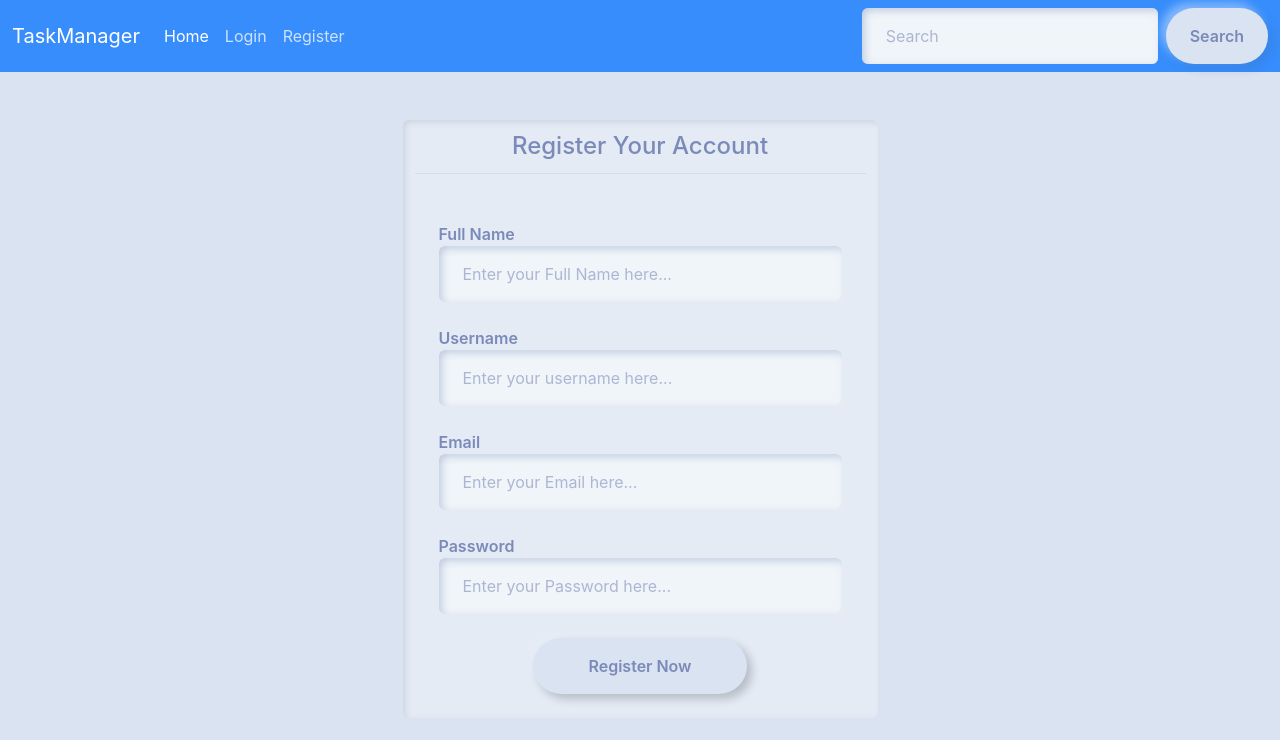
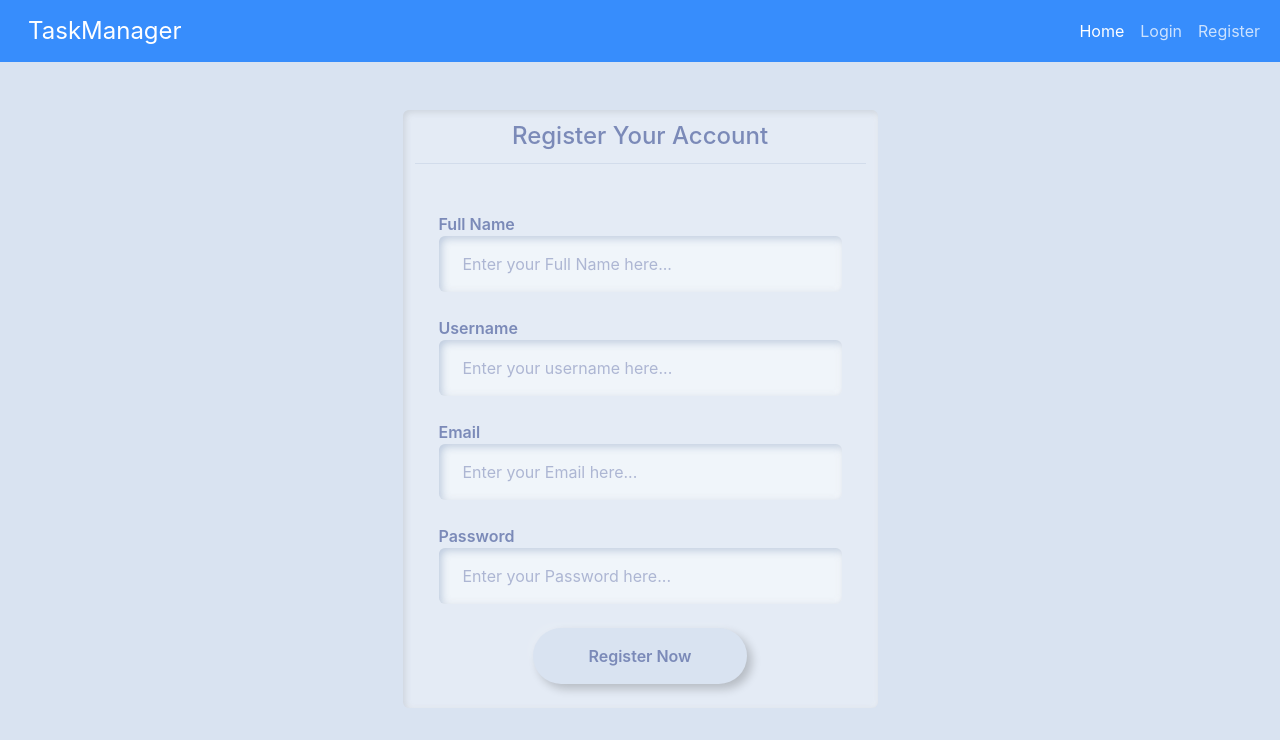
Before and after one commit to Shaik-Sameer77/MERN-CRUD, a React (Create React App) app in the folder client/: page /register in a window 1280 px wide. Shown: the top 740 px of the page. Built offline with nearby package versions, Linux system fonts and the light colour scheme.

Commit message:
Deployment

```diff
--- a/client/src/components/Home.jsx
+++ b/client/src/components/Home.jsx
@@ -52,7 +52,13 @@ const Home = () => {
           type="button"
           data-bs-toggle="modal"
           data-bs-target="#exampleModal"
-          className="btn btn-outline-light"
+          className="btn btn-outline-light "
+
+          style={{
+            background: "lightgreen",
+            border: "1px solid lightgreen",
+            color: "white",
+          }}
         >
           Add
         </button>
--- a/client/src/components/partials/AddTodoModal.jsx
+++ b/client/src/components/partials/AddTodoModal.jsx
@@ -1,9 +1,9 @@
 import React, { useState } from "react";
 import { createTodoApi } from "../../services/api.js";
-import {  toast } from "react-toastify";
+import { toast } from "react-toastify";
 import "react-toastify/dist/ReactToastify.css";
 
-function AddTodoModal({setRefreshList}) {
+function AddTodoModal({ setRefreshList }) {
   const [todoDesc, setTodoDesc] = useState("");
 
   const handleTodoSubmit = async () => {
@@ -12,10 +12,10 @@ function AddTodoModal({setRefreshList}) {
       toast("Todo is required");
     }
     const result = await createTodoApi({ desc: todoDesc });
-    console.log(result)
+    console.log(result);
     if (result.status === 200 && result.data.status === 200) {
       toast("Todo Added");
-      setRefreshList(new Date())
+      setRefreshList(new Date());
       setTodoDesc("");
     } else {
       toast(result.data.message);
@@ -24,7 +24,6 @@ function AddTodoModal({setRefreshList}) {
 
   return (
     <div className="modal mt-5" id="exampleModal">
-
       <div className="modal-dialog" role="document">
         <div className="modal-content">
           <div className="modal-header">
@@ -38,7 +37,7 @@ function AddTodoModal({setRefreshList}) {
                 setTodoDesc("");
               }}
             >
-              <span arial-hidden="true"></span>
+              <span aria-hidden="true"></span>
             </button>
           </div>
           <div className="modal-body">
@@ -47,6 +46,7 @@ function AddTodoModal({setRefreshList}) {
                 name=""
                 className="form-control"
                 rows={3}
+                value={todoDesc}
                 onChange={(e) => {
                   setTodoDesc(e.target.value);
                 }}
@@ -64,7 +64,11 @@ function AddTodoModal({setRefreshList}) {
             >
               Close
             </button>
-            <button className="btn btn-secondary" onClick={handleTodoSubmit} data-bs-dismiss="modal">
+            <button
+              className="btn btn-secondary"
+              onClick={handleTodoSubmit}
+              data-bs-dismiss="modal"
+            >
               Save Todo
             </button>
           </div>
--- a/client/src/components/partials/EditTodoModal.jsx
+++ b/client/src/components/partials/EditTodoModal.jsx
@@ -15,11 +15,10 @@ function EditTodoModal({ todo, setRefreshList, closeModal, modalId }) {
       todo_id: todo._id,
       desc: editedDesc,
     });
-    console.log(result)
+    console.log(result);
     if (result.status === 200) {
       toast("Todo Updated");
       setRefreshList(new Date());
-      setEditedDesc("");
     } else {
       toast(result.data.message);
     }
@@ -55,9 +54,6 @@ function EditTodoModal({ todo, setRefreshList, closeModal, modalId }) {
               type="button"
               className="btn btn-secondary"
               data-bs-dismiss="modal"
-              onClick={() => {
-                setEditedDesc("");
-              }}
             >
               Close
             </button>
--- a/client/src/components/partials/Header.jsx
+++ b/client/src/components/partials/Header.jsx
@@ -13,8 +13,19 @@ const Header = () => {
   const handleLogout = () => {
     localStorage.removeItem("user");
     setUser(null);
+    navigate("/login");
+  };
 
-      navigate("/login");
+
+  const taskManagerStyle = {
+    fontSize: "24px",
+    textDecoration: "none",
+    color: "#fff",
+  };
+
+
+  const logoutLinkStyle = {
+    marginRight: "20px",
 
   };
 
@@ -22,9 +33,9 @@ const Header = () => {
     <div>
       <nav className="navbar navbar-expand-lg bg-primary" data-bs-theme="dark">
         <div className="container-fluid">
-          <Link className="navbar-brand" to="/">
-            TaskManager
-          </Link>
+          <div className="navbar-brand mx-3">
+            <Link to="/" style={taskManagerStyle}>TaskManager</Link>
+          </div>
           <button
             className="navbar-toggler"
             type="button"
@@ -38,7 +49,7 @@ const Header = () => {
             <span className="navbar-toggler-icon"></span>
           </button>
           <div className="collapse navbar-collapse" id="navbarColor01">
-            <ul className="navbar-nav me-auto">
+            <ul className="navbar-nav ms-auto">
               <li className="nav-item">
                 <Link className="nav-link active" to="/">
                   Home
@@ -48,7 +59,11 @@ const Header = () => {
 
               {user ? (
                 <li className="nav-item">
-                  <Link className="nav-link" onClick={handleLogout} style={{cursor:"pointer"}}>
+                  <Link
+                    className="nav-link"
+                    onClick={handleLogout}
+                    style={logoutLinkStyle}
+                  >
                     Logout
                   </Link>
                 </li>
@@ -67,16 +82,6 @@ const Header = () => {
                 </>
               )}
             </ul>
-            <form className="d-flex">
-              <input
-                className="form-control me-sm-2"
-                type="search"
-                placeholder="Search"
-              />
-              <button className="btn btn-secondary my-2 my-sm-0" type="submit">
-                Search
-              </button>
-            </form>
           </div>
         </div>
       </nav>
--- a/client/src/components/partials/Todo.jsx
+++ b/client/src/components/partials/Todo.jsx
@@ -37,6 +37,10 @@ function Todo({ todo, setRefreshList }) {
     }
   };
 
+  const headerStyle = {
+    color: todo.isCompleted ? "green" : "red",
+  };
+
   const textStyle = {
     textDecoration: todo.isCompleted ? "line-through" : "none",
   };
@@ -46,7 +50,7 @@ function Todo({ todo, setRefreshList }) {
       className="card bg-light mx-4 my-3 "
       style={{ maxWidth: "24rem", minHeight: "13rem" }}
     >
-      <div className="card-header">
+      <div className="card-header" style={headerStyle}>
         {todo.isCompleted ? "Completed" : "Not Completed"}
       </div>
       <div className="card-body">
```
